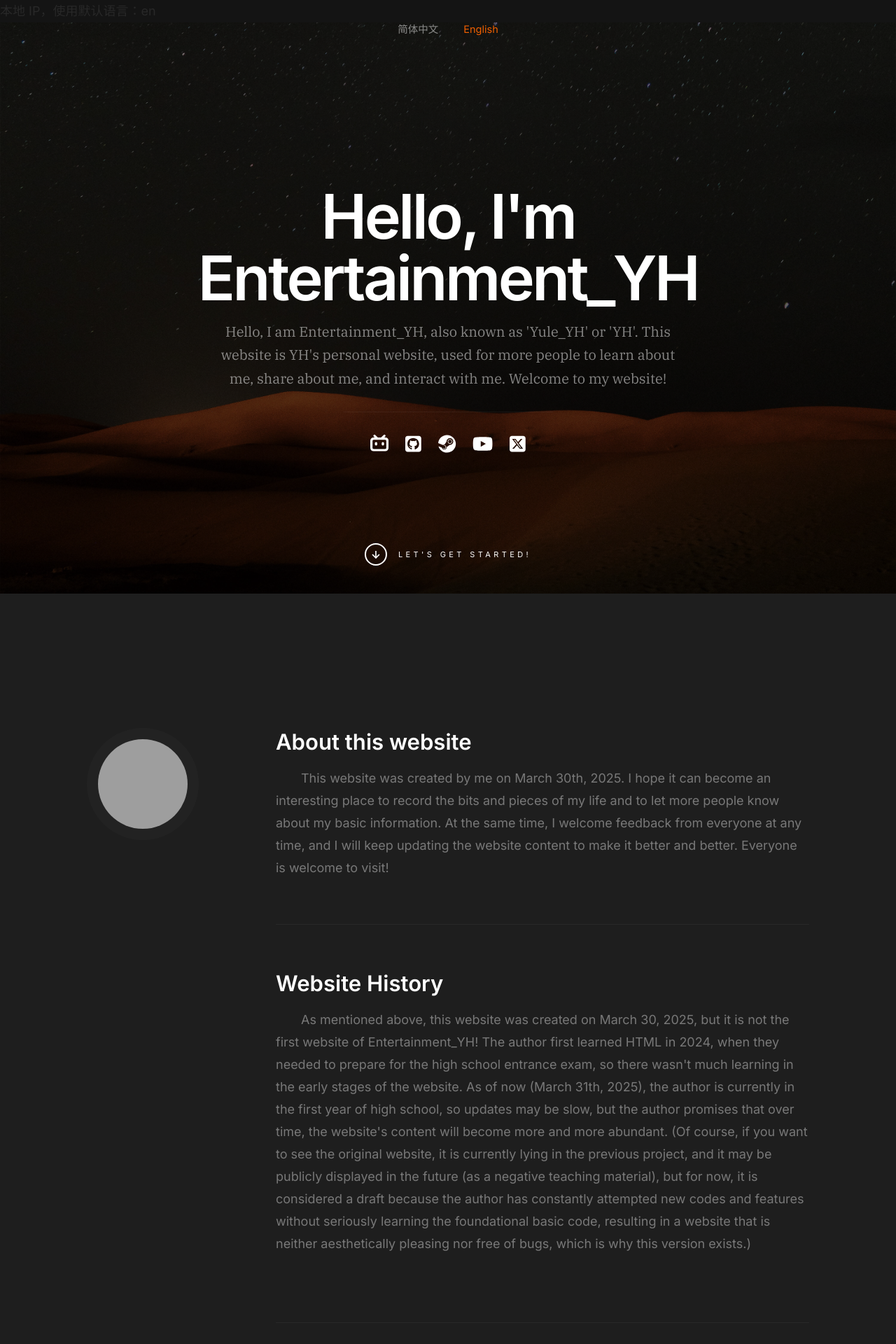
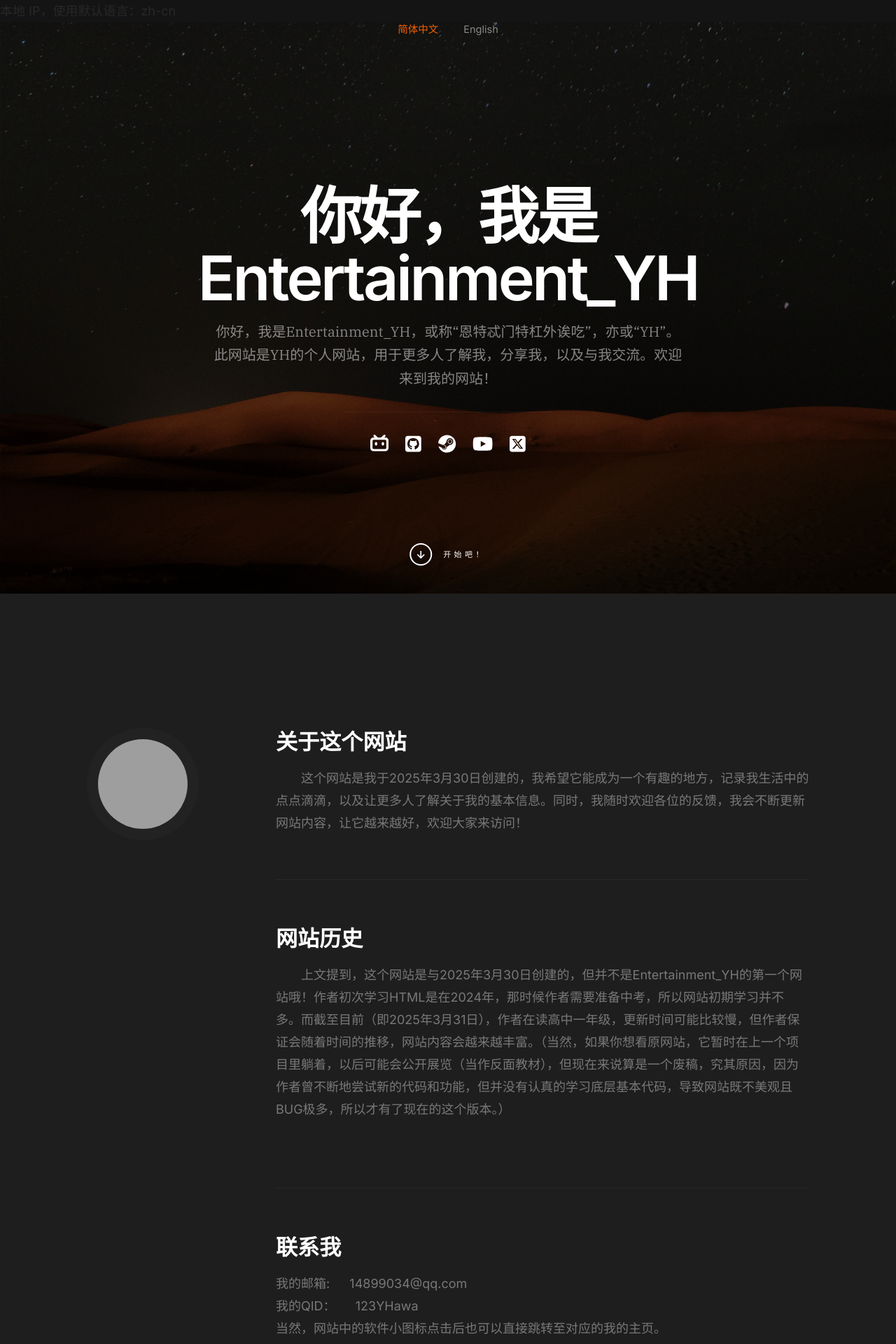
Before and after one commit to EntertainmentYH/yhentertainment.com, a PHP site: page / in a window 1280 px wide. Shown: the top 1920 px of the page at 70% size. Run offline with PHP 8.4, Linux system fonts and the light colour scheme; some libraries are stand-ins or nearby versions; grey boxes are pictures that could not be loaded.

Commit message:
更改默认语言

```diff
--- a/index.php
+++ b/index.php
@@ -126,7 +126,7 @@ $ip = getUserIP();
 // 判断是否为本地地址
 if ($ip === '127.0.0.1' || $ip === '::1') {
     // 本地开发环境，设置默认语言
-    $lang_code = 'en';  // 或者你想默认的语言
+    $lang_code = 'zh-cn';  // 或者你想默认的语言
     echo "本地 IP，使用默认语言：$lang_code";
 } else {
     // 发起请求
@@ -155,18 +155,16 @@ if ($ip === '127.0.0.1' || $ip === '::1') {
 
             echo "检测到语言：$lang_code";
         } else {
-            echo "API 返回无效，语言设置为默认：en";
-            $lang_code = 'en';
+            echo "API 返回无效，语言设置为默认：简体中文";
+            $lang_code = 'zh-cn';
         }
     } else {
-        echo "API 请求失败，语言设置为默认：en";
-        $lang_code = 'en';
+        echo "API 请求失败，语言设置为默认：简体中文";
+        $lang_code = 'zh-cn';
     }
 }
 
-
-
-
+// // 旧的语言检测逻辑（已弃用）
 
 // // 1. 优先用cookie中的country_code
 // if (isset($_COOKIE['country_code'])) {
```
